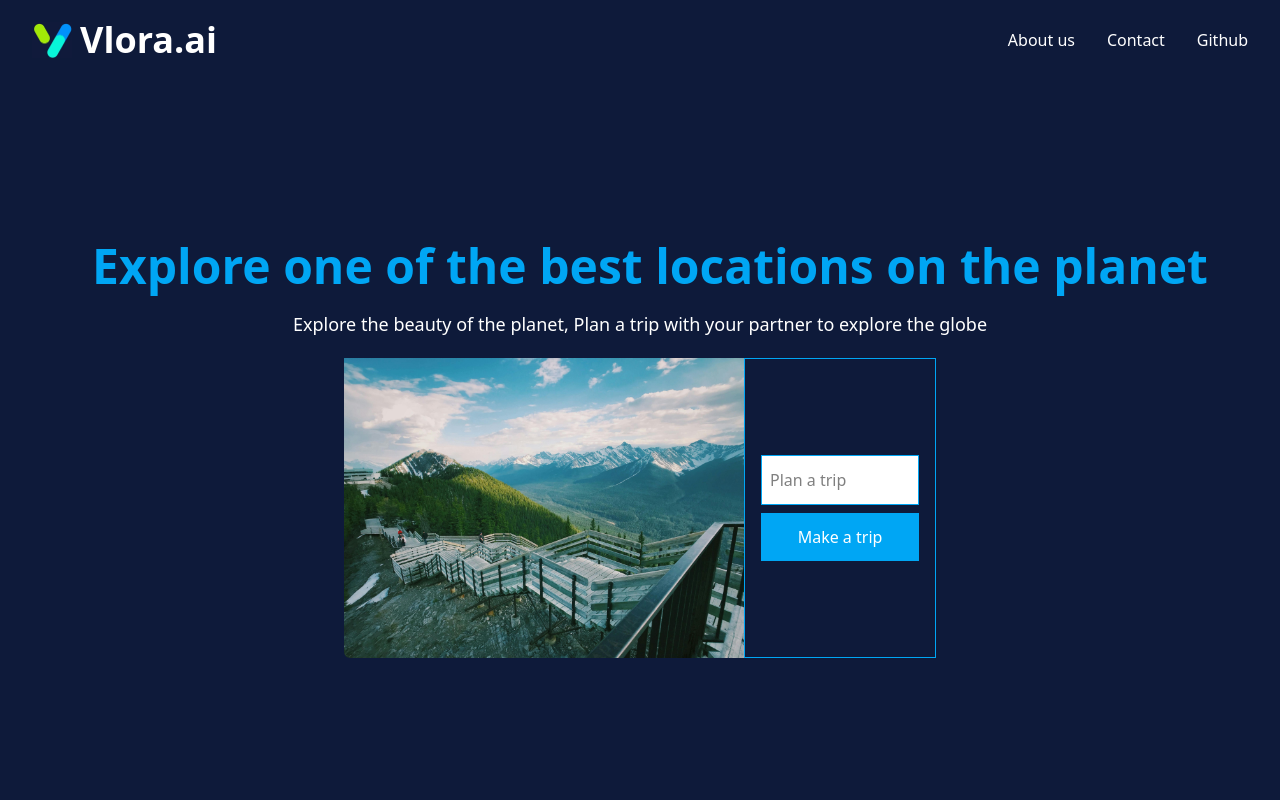
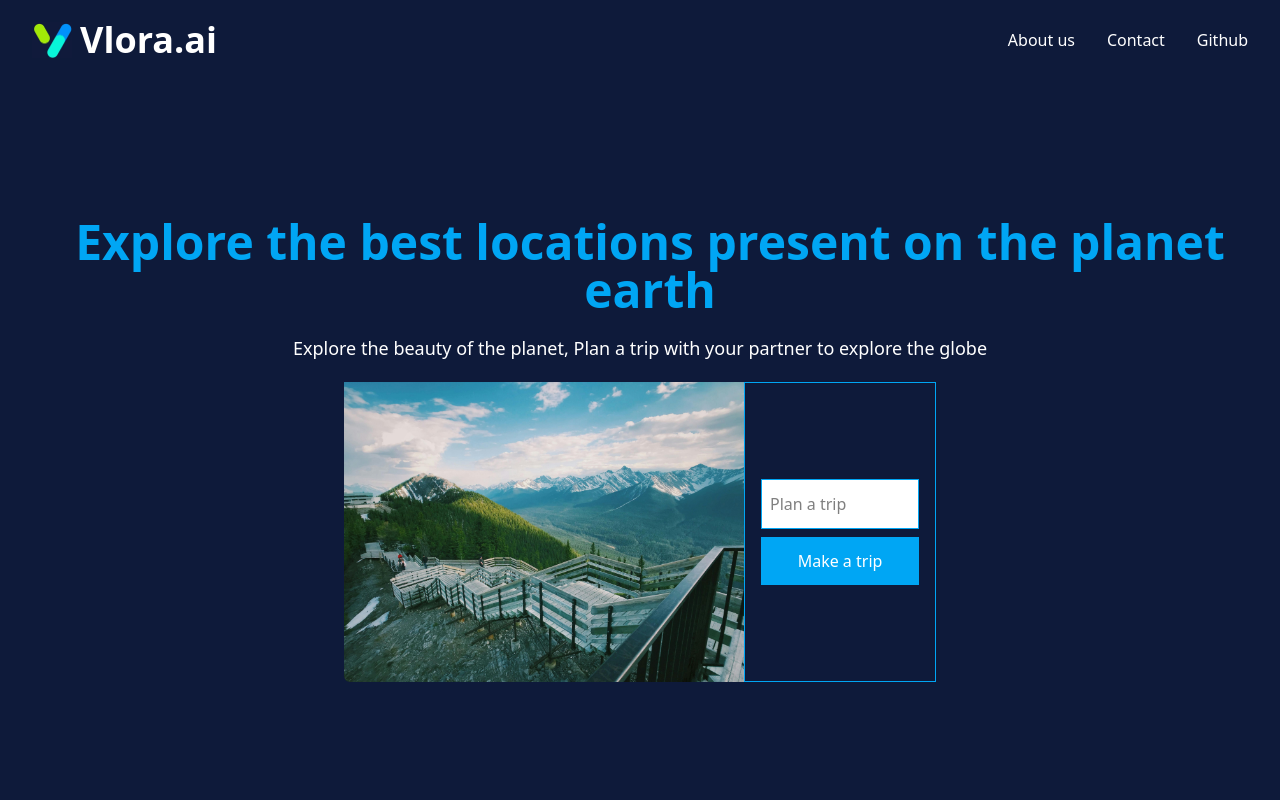
Before and after one commit to jenasuraj/Explora, a Next.js app: page / in a window 1280 px wide. Shown: the top 800 px of the page. Built offline with nearby package versions, Linux system fonts and the light colour scheme.

Commit message:
heading updated in branch runner

```diff
--- a/ui/MainPage.jsx
+++ b/ui/MainPage.jsx
@@ -48,7 +48,7 @@ const MainPage = () => {
       {/* Top div */}
       <div className="w-auto flex flex-col items-center justify-center text-lg md:text-xl lg:text-2xl xl:text-4xl text-center px-4">
         <p className="text-5xl text-sky-500 p-5 font-bold ml-5">
-          Explore one of the best locations on the planet
+          Explore the best locations present on the planet earth
         </p>
         <p className="pb-2 mb-3 text-sm md:text-md lg:text-lg px-4">
           Explore the beauty of the planet, Plan a trip with your partner to explore the globe
```
